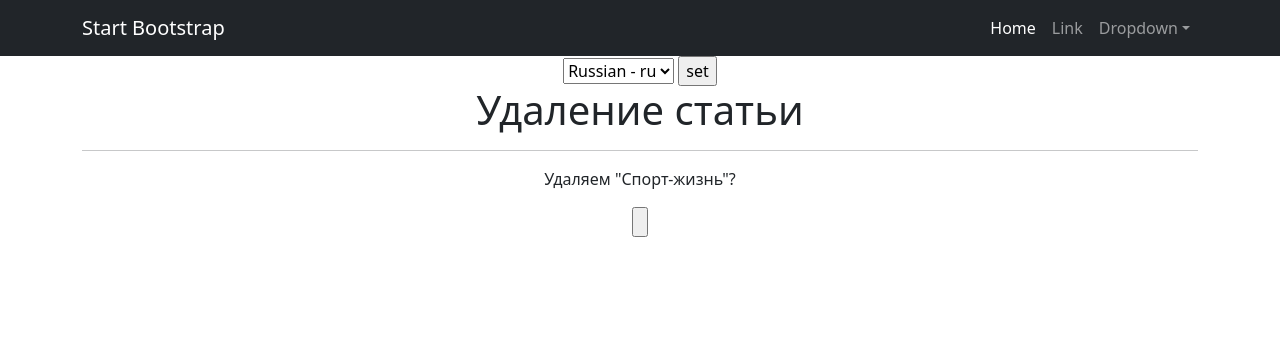
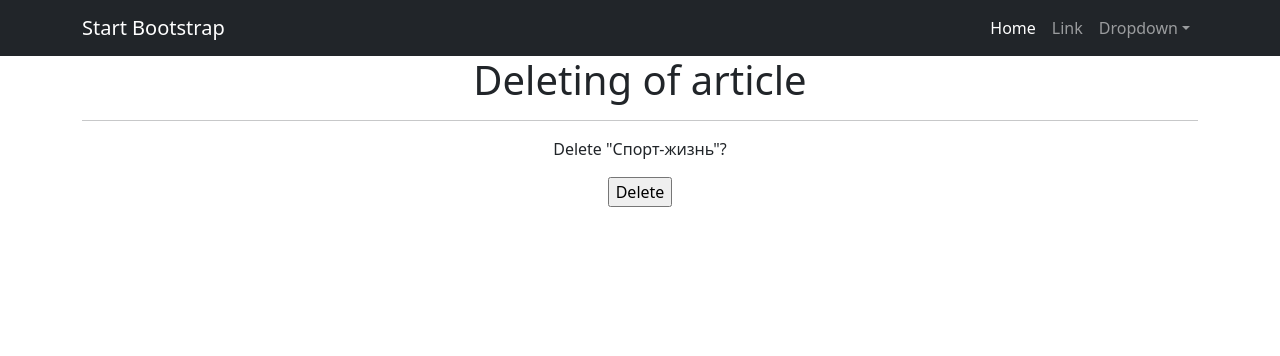
Before and after one commit to IlyacloudDev/News_Portal, a Django app: page /posts/articles/1/delete/ in a window 1280 px wide. Shown: the top 356 px of the page. Run offline with Django 4.2, Linux system fonts and the light colour scheme; a user stored in the database is signed in; data comes from the database, SQL or seed files in the repository; parts of the project's set-up code (start-up, migrations or seed data) failed here and were passed over; some libraries are stand-ins or nearby versions.

Commit message:
was fixed mistakes with translation

```diff
--- a/News_Portal/templates/article_news_actions/article_delete.html
+++ b/News_Portal/templates/article_news_actions/article_delete.html
@@ -3,27 +3,11 @@
 {% load i18n %}
 
 {% block content %}
-<form action="{% url 'set_language' %}" method="POST"> {% csrf_token %} <!-- Не забываем по csrf_token для POST запросов -->
-    <input type="hidden" name="next" value="{{ redirect_to }}">
-
-    <select name="language" id="">
-        {% get_available_languages as LANGUAGES %} <!-- получаем языки -->
-        {% get_language_info_list for LANGUAGES as languages %} <!-- Помещаем их в список languages -->
-
-        {% for language in languages %} <!-- Итерируясь по списку, выводим их название на языке пользователя и код -->
-        <option value="{{ language.code }}" {% if language.code == LANGUAGE_CODE %} selected {% endif %}>
-                    {{ language.name }} - {{ language.code }}
-        </option>
-        {% endfor %}
-    </select>
-    <input type="submit" value="set">
-</form>
-
-<h1>{% trans "Удаление статьи" %}</h1>
+<h1>{% trans "Deleting of article" %}</h1>
 <hr>
 <form action="" method="post">
     {% csrf_token %}
-    <p>{% trans "Удаляем" %} "{{ object.heading }}"?</p>
-    <input type="submit" value="{% trans Удалить %}" />
+    <p>{% trans "Delete" %} "{{ object.heading }}"?</p>
+    <input type="submit" value="{% trans 'Delete' %}" />
 </form>
 {% endblock content %}
```
Also changed, not shown: News_Portal/templates/article_news_actions/article_update.html (+2 -18 lines).
